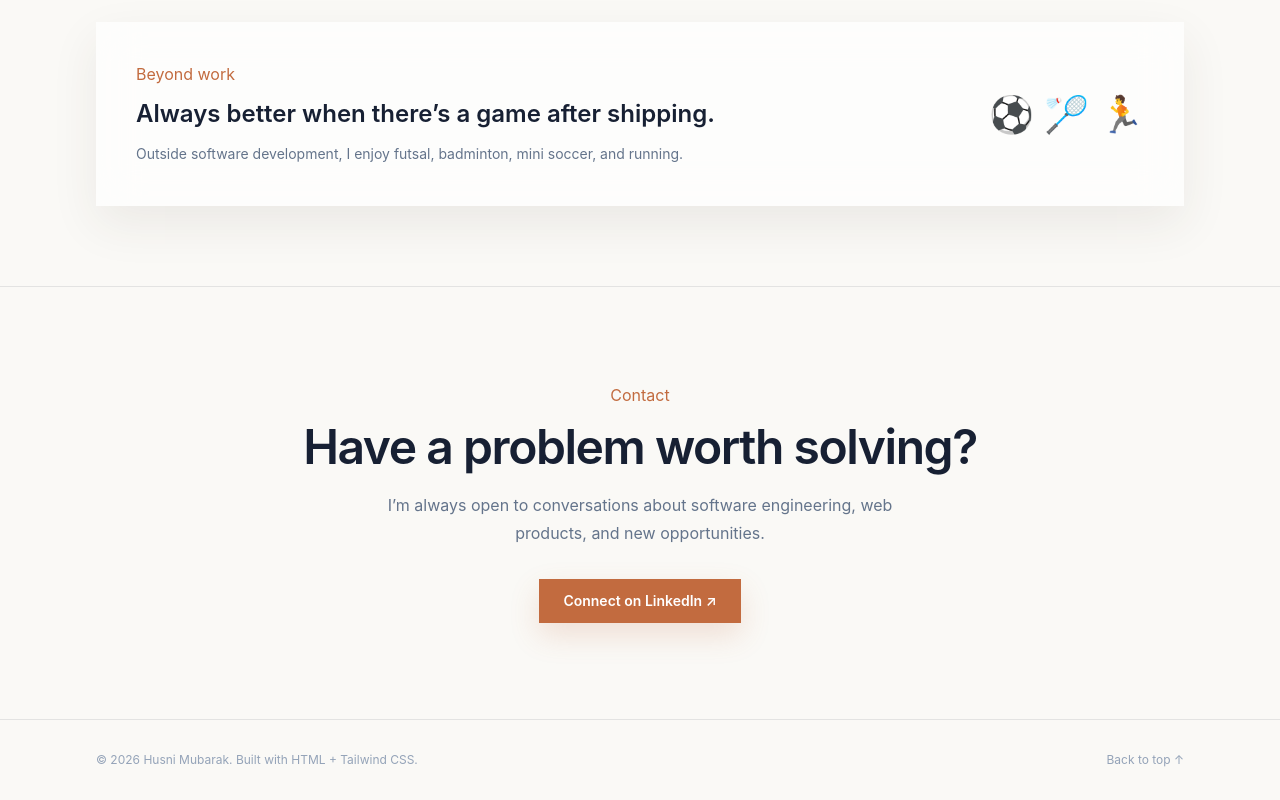
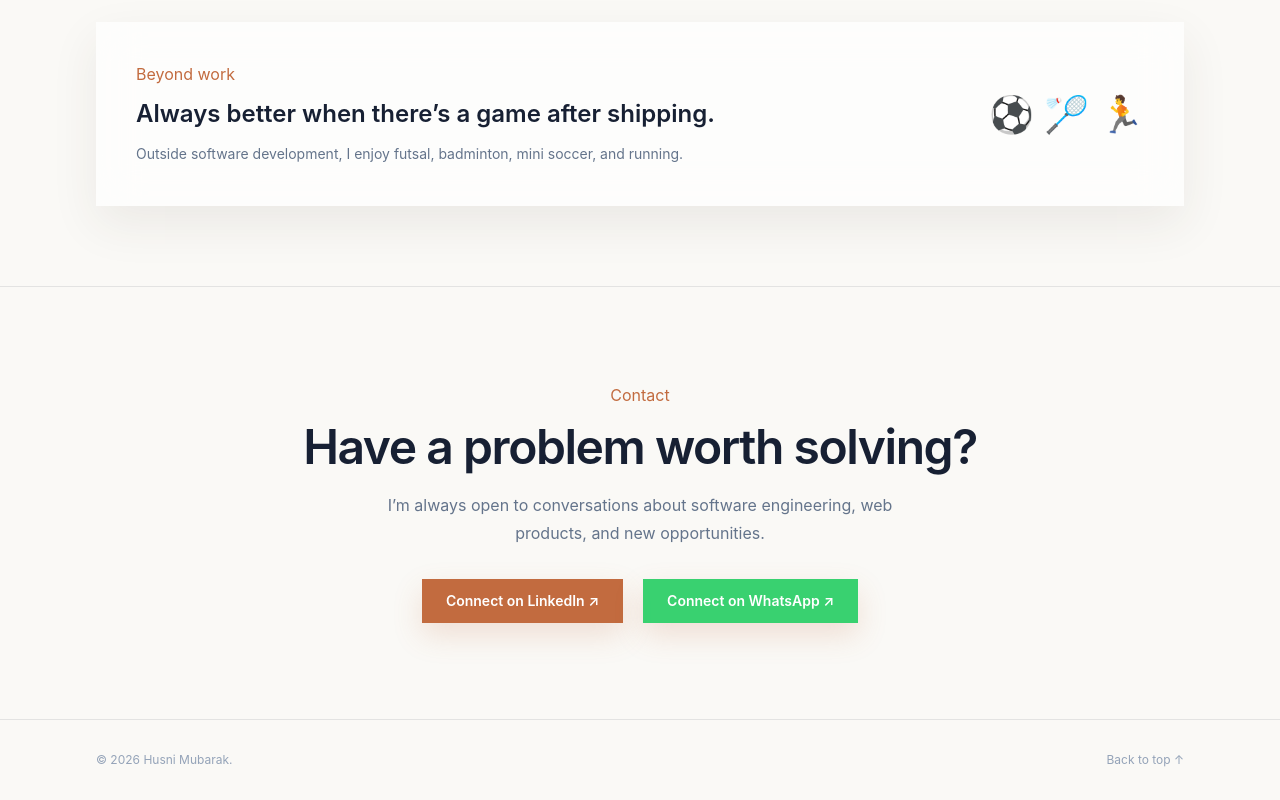
Before and after one commit to husnimubarak-dev/husnimubarak-dev.github.io, a plain HTML site: page index.html in a window 1280 px wide. Shown: the part 3959-4759 px from the top of the page. Drawn offline with nearby package versions, Linux system fonts and the light colour scheme.

Commit message:
update copyright, connect wa

```diff
--- a/assets/css/styles.css
+++ b/assets/css/styles.css
@@ -79,6 +79,17 @@ body.light-theme {
   color: #fff !important;
 }
 
+.light-theme .success-button {
+  border-color: rgba(0, 198, 73, 0.772);
+  background: rgba(0, 198, 73, 0.772);
+  color: #fff !important;
+  box-shadow: 0 12px 30px rgba(194,107,63,.18);
+}
+.light-theme .success-button:hover {
+  background: darken(10%, rgba(0, 198, 73, 0.772));
+  color: #fff !important;
+}
+
 .light-theme .tag {
   border-color: rgba(23,32,51,.09);
   background: rgba(255,255,255,.62);
--- a/index.html
+++ b/index.html
@@ -475,9 +475,11 @@
 
         <p class="mx-auto mt-5 max-w-xl leading-7 text-slate-400">I’m always open to conversations about software engineering, web products, and new opportunities.</p>
 
-        <div class="mt-8 flex justify-center">
+        <div class="mt-8 flex flex-col md:flex-row justify-center gap-y-[20px] md:gap-y-0 gap-x-0 md:gap-x-[20px]">
 
           <a href="https://www.linkedin.com/in/husni-mubarak-08201bb8/" target="_blank" rel="noreferrer" class="primary-button px-6 py-3 text-sm font-semibold">Connect on LinkedIn ↗</a>
+
+          <a href="https://api.whatsapp.com/send?phone=6282123849472" target="_blank" rel="noreferrer" class="success-button px-6 py-3 text-sm font-semibold">Connect on WhatsApp ↗</a>
 
         </div>
 
@@ -489,9 +491,9 @@
 
   <footer class="border-t border-white/10">
 
-    <div class="mx-auto flex max-w-6xl flex-col gap-3 px-5 py-8 text-xs text-slate-500 sm:flex-row sm:items-center sm:justify-between lg:px-8">
+    <div class="mx-auto flex max-w-6xl flex-col gap-3 px-5 py-8 text-xs text-slate-500 sm:flex-row sm:items-center sm:justify-between lg:px-8 text-center">
 
-      <p>© <span id="year"></span> Husni Mubarak. Built with HTML + Tailwind CSS.</p>
+      <p>&copy; <span id="year"></span> Husni Mubarak.</p>
 
       <a href="#top" class="transition hover:text-slate-300">Back to top ↑</a>
 
```
